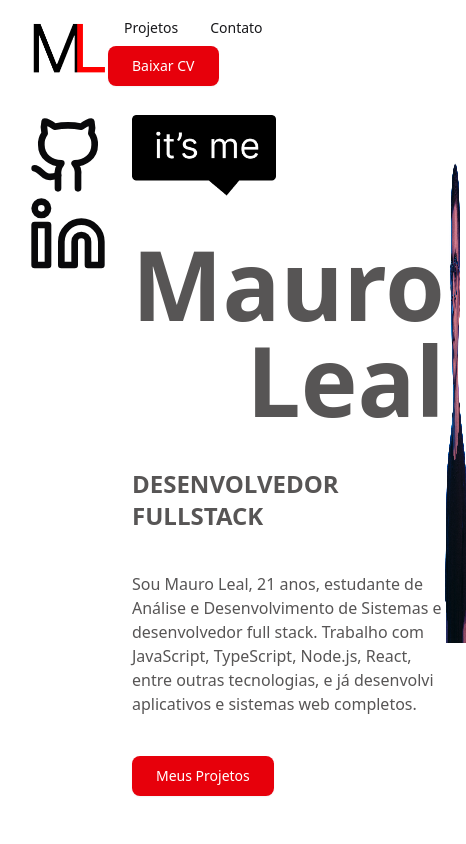
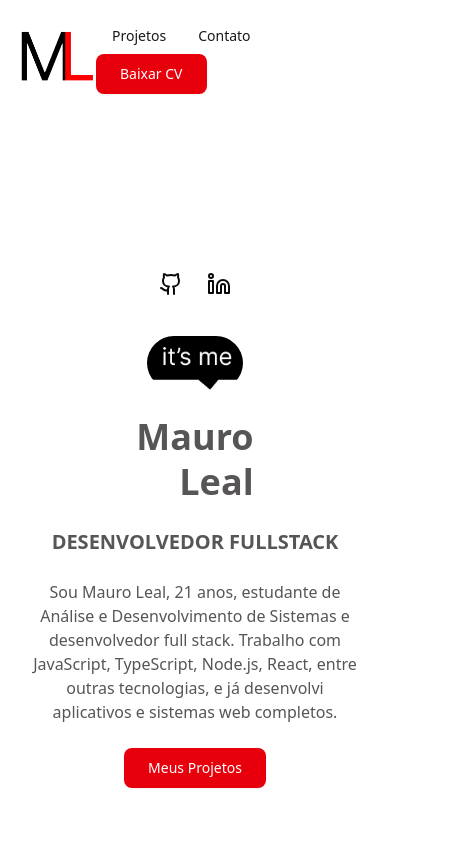
Before and after one commit to wolfhackd/Portifolio, a React (Vite) app: page / in a window 390 px wide. Shown: the top 844 px of the page, 466 px wide, since content can reach past the window. Built offline with nearby package versions, Linux system fonts and the light colour scheme.

Commit message:
update responsivity

```diff
--- a/src/pages/Home.tsx
+++ b/src/pages/Home.tsx
@@ -6,58 +6,68 @@ import { Button } from '@/components/ui/button';
 export const Home = () => {
   return (
     <div className="w-full">
-      <div className="flex h-screen w-full flex-col px-7 py-2">
+      <div className="flex min-h-screen w-full flex-col px-4 py-4 md:px-7 md:py-7">
         <Navbar />
-        <div className="mt-auto flex justify-between gap-6 pb-10">
-          <div>
+
+        {/* Conteúdo principal */}
+        <div className="mt-auto flex flex-col gap-10 pb-10 md:flex-row md:justify-between md:gap-6">
+          {/* Ícones GitHub e LinkedIn */}
+          <div className="flex justify-center gap-6 md:justify-start">
             <a
               href="https://github.com/wolfhackd"
               rel="noopener"
               target="_blank"
             >
-              <Github className="size-20 cursor-pointer" />
+              <Github className="h-6 w-6 cursor-pointer md:h-8 md:w-8" />
             </a>
             <a
               href="https://www.linkedin.com/in/mauro-leal-b1134425a/"
               rel="noopener"
               target="_blank"
             >
-              <Linkedin className="size-20 cursor-pointer" />
+              <Linkedin className="h-6 w-6 cursor-pointer md:h-8 md:w-8" />
             </a>
           </div>
-          <div className="flex w-full justify-between ">
-            <div className="w-96 space-y-10">
+
+          {/* Coluna texto + botão */}
+          <div className="flex flex-col items-center space-y-6 text-center md:w-96 md:items-start md:space-y-10 md:text-left">
             {/** biome-ignore lint/performance/noImgElement: <Only use> */}
-              <img alt="Esse Sou eu" className="w-36" src="/me.png" />
-              <div className="font-bold text-8xl text-[#575555]">
+            <img
+              alt="Esse Sou eu"
+              className="mx-auto w-24 rounded-full md:mx-0 md:w-36"
+              src="/me.png"
+            />
+            <div className="font-bold text-4xl text-[#575555] leading-tight md:text-8xl">
               <h1>Mauro</h1>
               <h1 className="text-right">Leal</h1>
             </div>
-              <h2 className="font-bold text-2xl text-[#575555] uppercase">
+            <h2 className="font-bold text-[#575555] text-xl uppercase md:text-2xl">
               DESENVOLVEDOR FULLSTACK
             </h2>
-              <p className="text-[#575555]">
-                Sou Mauro Leal, 21 anos, estudante de Análise e Desenvolvimento
-                de Sistemas e desenvolvedor full stack. Trabalho com JavaScript,
+            <p className="max-w-md px-4 text-[#575555] md:px-0">
+              Sou Mauro Leal, 21 anos, estudante de Análise e Desenvolvimento de
+              Sistemas e desenvolvedor full stack. Trabalho com JavaScript,
               TypeScript, Node.js, React, entre outras tecnologias, e já
               desenvolvi aplicativos e sistemas web completos.
             </p>
             <Button
               asChild
-                className="cursor-pointer hover:bg-red-700"
+              className="mx-auto cursor-pointer hover:bg-red-700 md:mx-0"
               size={'lg'}
               variant={'destructive'}
             >
               <a href="#projetos">Meus Projetos</a>
             </Button>
           </div>
-            <div>
+
+          {/* Coluna imagem grande */}
+          <div className="hidden md:block">
             {/** biome-ignore lint/performance/noImgElement: <only dev> */}
             <img alt="Minha imagem" className="h-[528px]" src="/Mauro.png" />
           </div>
         </div>
       </div>
-      </div>
+
       <div className="bg-black" id="projetos">
         <Projects />
       </div>
```
Lines whose indentation alone changed are shown as unchanged.
